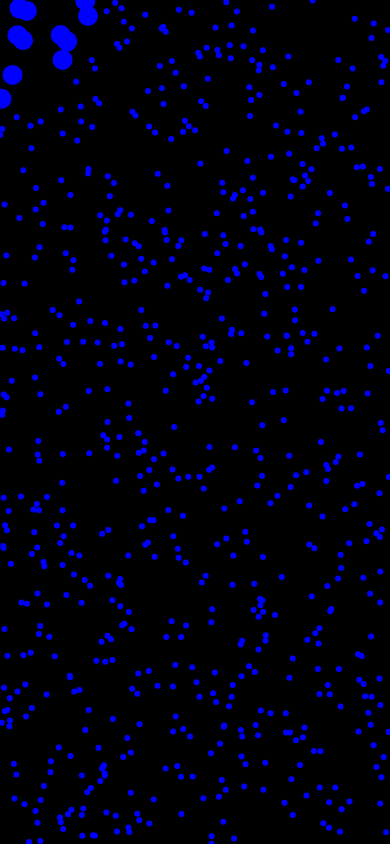
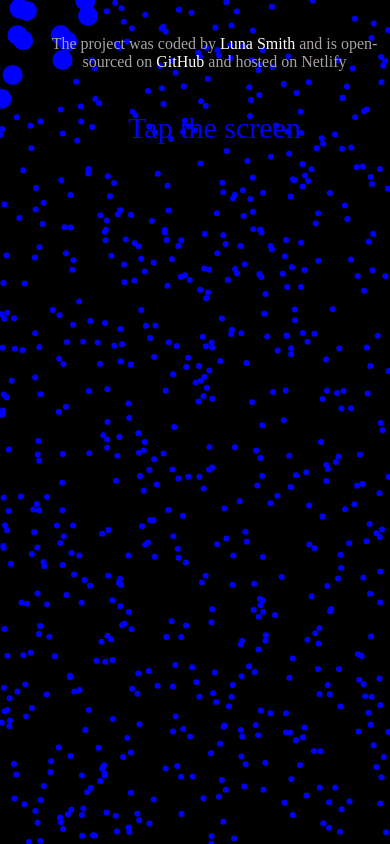
Before and after one commit to Lu-Smith/javascript-text-animation, a plain HTML site: page index.html in a window 390 px wide. Drawn offline with Linux system fonts and the light colour scheme.

Commit message:
Made mobile responsive and added footer

```diff
--- a/index.html
+++ b/index.html
@@ -9,6 +9,26 @@
   </head>
   <body>
     <canvas id="canvas1"></canvas>
+    <footer>
+      The project was coded by
+      <a
+        href="https://www.lunasmithart.com/"
+        target="_blank"
+        alt="Luna Smith art"
+        class="portfolio-link"
+        >Luna Smith</a
+      >
+      and is open-sourced on
+      <a
+        href="https://github.com/Lu-Smith/javascript-text-animation"
+        target="_blank"
+        alt="my GitHub"
+        class="GitHub"
+        >GitHub</a
+      >
+      and hosted on Netlify
+      <div>Tap the screen</div>
+    </footer>
     <script src="script.js"></script>
   </body>
 </html>
--- a/style.css
+++ b/style.css
@@ -13,3 +13,39 @@ canvas {
   left: 0;
   top: 0;
 }
+
+footer {
+  position: absolute;
+  left: 0;
+  top: 0;
+  transform: translate(5%, 10%);
+  color: #a8a3a3;
+  text-align: center;
+  padding: 20px;
+}
+
+footer a {
+  color: #fff;
+  text-decoration: none;
+}
+
+footer a:hover {
+  color: #c4a8a8;
+}
+
+footer div {
+  color: #0000ff;
+  font-size: 30px;
+  margin-top: 40px;
+}
+
+@media (max-width: 820px) {
+  footer {
+    transform: translate(15%, 10%);
+  }
+}
+@media (max-width: 480px) {
+  footer {
+    transform: translate(5%, 10%);
+  }
+}
```
